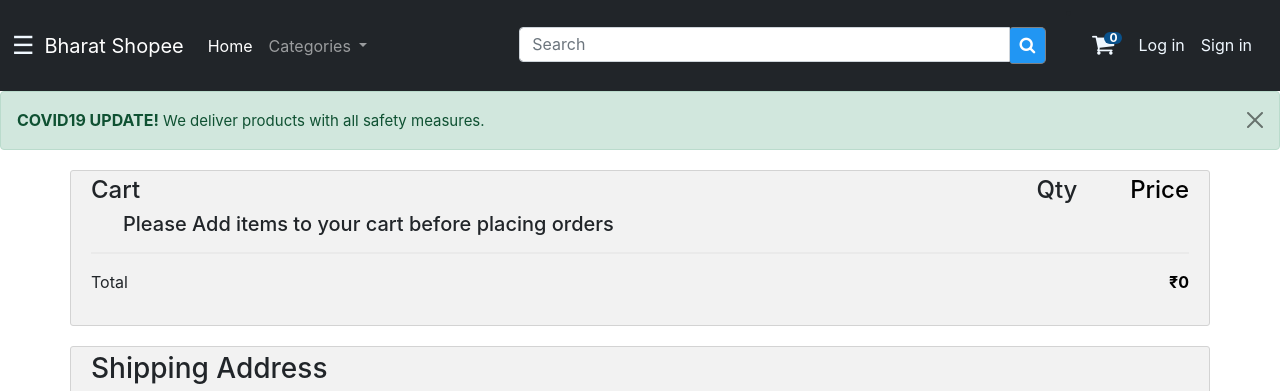
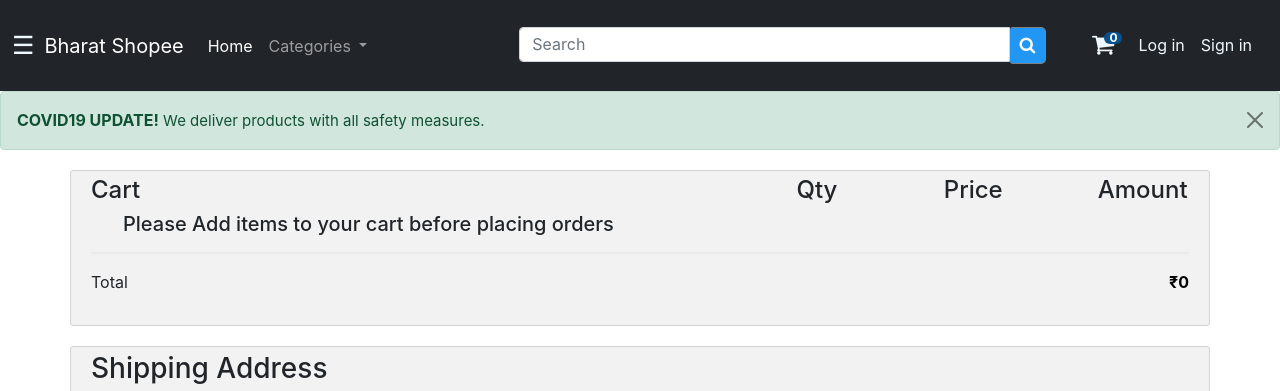
Before and after one commit to jaynandwana200/Django-MAC-Ecom-Website, a Django app: page /checkout/ in a window 1280 px wide. Shown: the top 391 px of the page. Run offline with Django 3.2, Linux system fonts and the light colour scheme; data comes from the database, SQL or seed files in the repository; parts of the project's set-up code (start-up, migrations or seed data) failed here and were passed over; some libraries are stand-ins or nearby versions.

Commit message:
final Commit

```diff
--- a/Django/MAC/MAC/settings.py
+++ b/Django/MAC/MAC/settings.py
@@ -29,9 +29,9 @@ DEFAULT_AUTO_FIELD='django.db.models.AutoField'
 SECRET_KEY = '(c9p7u6_fgdv+8#@bgl8&)bakt%ynd6tz(g%kl@$r8+um)fb$2'
 
 # SECURITY WARNING: don't run with debug turned on in production!
-DEBUG = True
+DEBUG = False
 
-ALLOWED_HOSTS = ['.vercel.app','.now.sh','*']
+ALLOWED_HOSTS = ['.vercel.app','.now.sh']
 #
 
 # Application definition
--- a/Django/MAC/shop/templates/shop/basic.html
+++ b/Django/MAC/shop/templates/shop/basic.html
@@ -353,7 +353,7 @@
     } catch (error) {
 
     }
-    $('.cartremove').click(function () {                        //removing items from cart          ///////JQuery
+    $('.cartremove').click(function () {//removing items from cart          ///////JQuery
         var idst = this.id.toString();
         if (cart[idst][0] > 0) {
             cart[idst][0] = cart[idst][0] - 1;
@@ -408,7 +408,7 @@
         let price =cart[items][2];
         totalsum = totalsum + price*qty;
         amount = price*qty
-        mystr=`<li>${name}<span class="quantity" style="float:right;margin-left:100px">&#8377; ${amount}</span> <span style="float:right; margin-left:100px" >&#8377; ${price}</span><span class="quantity" style="float:right;margin-left:100px">${qty}</span></li>`
+        mystr=`<li>${name}<span class="quantity" style="float:right;margin-right:10px">&#8377; ${amount}</span> <span style="float:right; margin-right:120px" >&#8377; ${price}</span><span class="quantity" style="float:right;margin-right:120px">${qty}</span></li>`
         $('#items').append(mystr);
     }
     try {
--- a/Django/MAC/shop/templates/shop/checkout.html
+++ b/Django/MAC/shop/templates/shop/checkout.html
@@ -175,7 +175,7 @@ margin-bottom: 20px;
   </div>
   <div id="cartss" class="col-25" style="margin-top: 20px;">
     <div class="container">
-      <h4>Cart <span style="margin-left: 890px;">Qty</span><span class="price" style="color:black">Price</span></h4>
+      <h4>Cart <span style="margin-left: 650px;">Qty</span> <span style="margin-left: 100px;"> Price</span><span style="margin-left: 95px;">Amount</span></h4>
       <ul id="items">
       </ul>
       <hr>
--- a/Django/MAC/shop/templates/shop/mycart.html
+++ b/Django/MAC/shop/templates/shop/mycart.html
@@ -67,7 +67,7 @@ style="text-decoration: none;color:aliceblue;padding-bottom: 10px;padding-left:
 {% block body %}
 <div class="col-25" style="margin-top: 20px;">
   <div class="container">
-    <h4>Cart <span style="margin-left: 700px;">Qty</span> <span style="margin-left: 75px;"> Price</span><span style="margin-left: 80px;">Amount</span></h4>
+    <h4>Cart <span style="margin-left: 650px;">Qty</span> <span style="margin-left: 105px;"> Price</span><span style="margin-left: 95px;">Amount</span></h4>
     <ul id="items">
     </ul>
     <hr>
```
Also changed, not shown: Django/MAC/media/shop/images/Ryzen_3600u_42PACx0.jpg (added).
